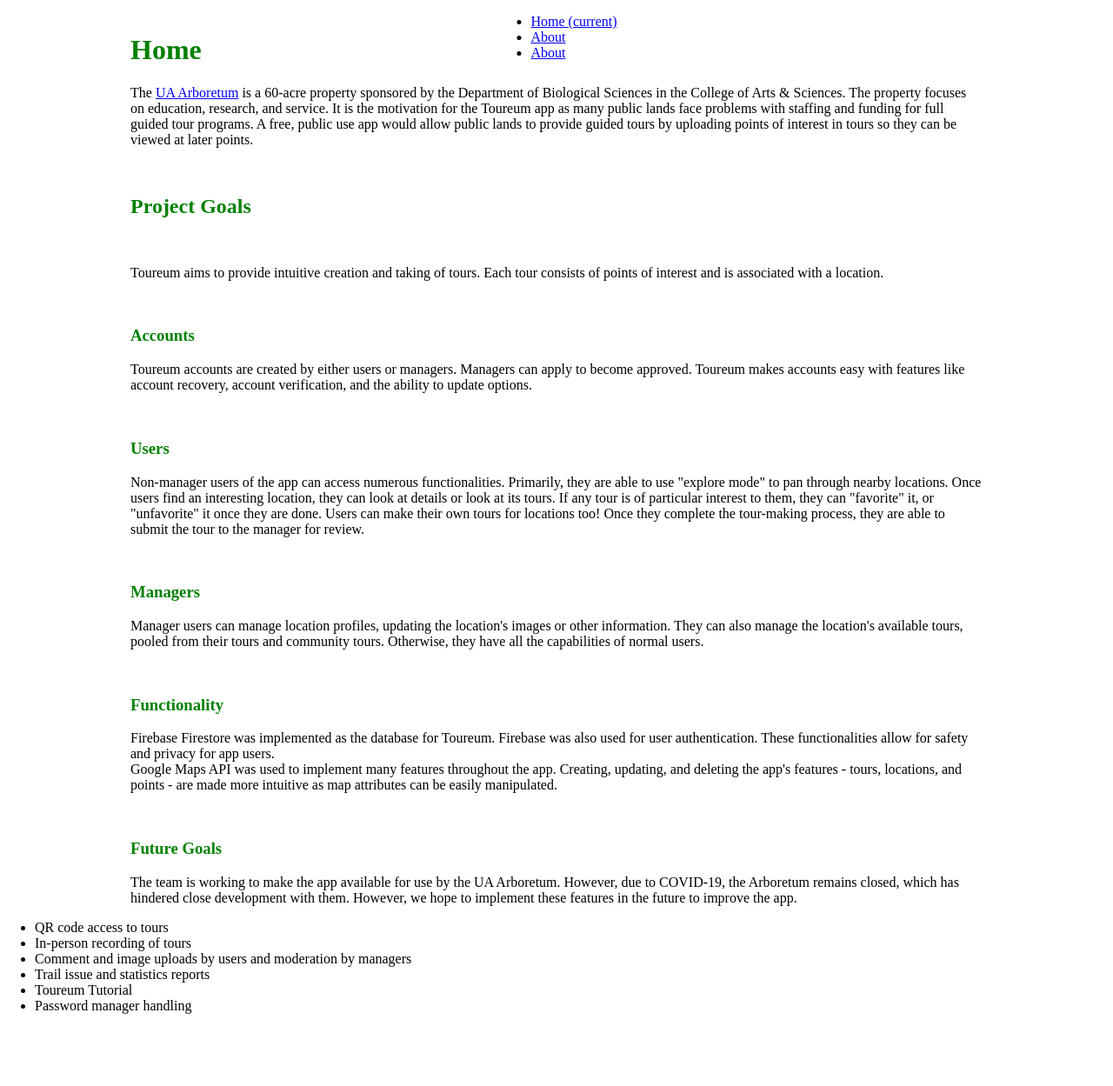
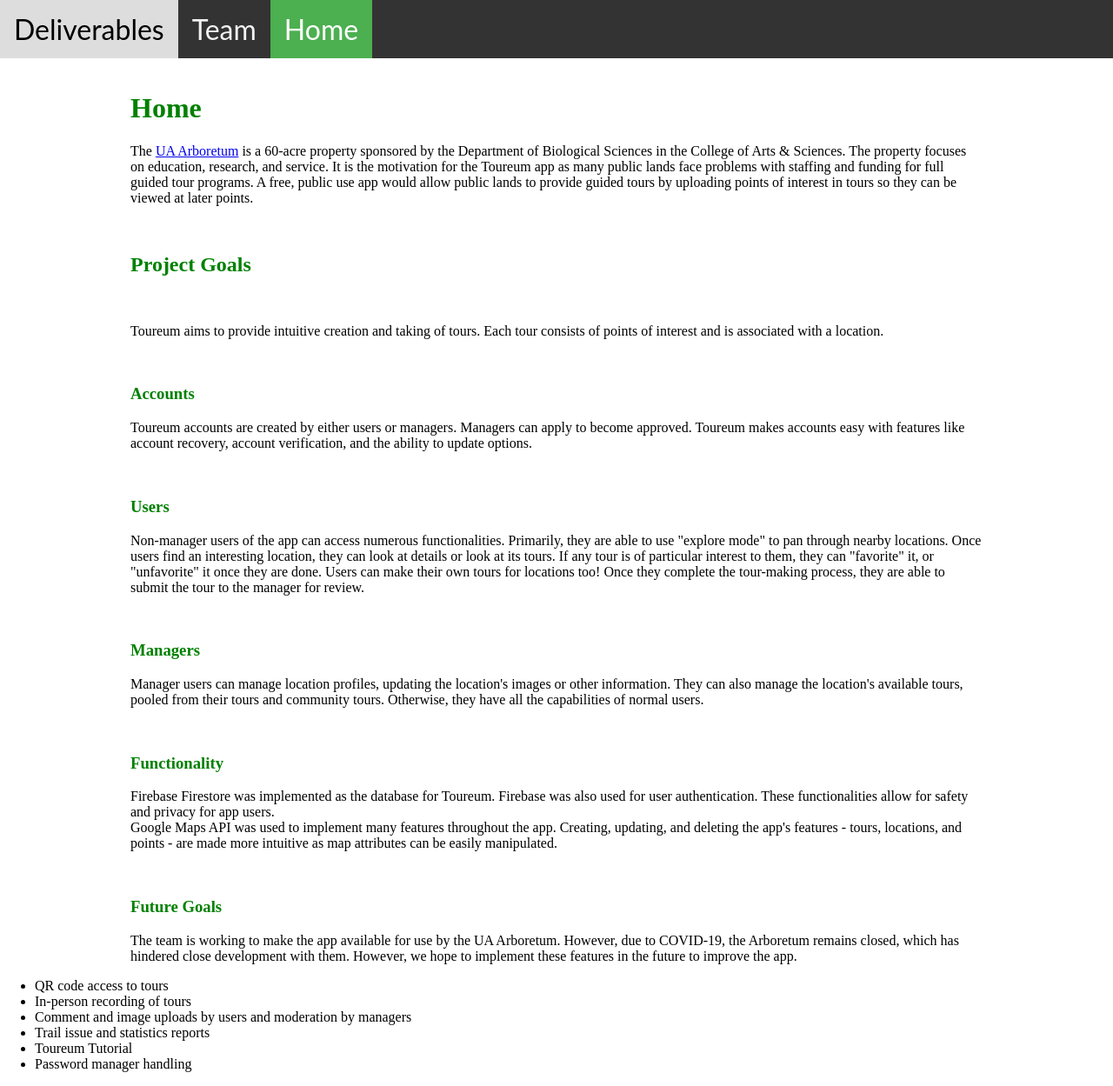
Before and after one commit to lmbrager/CS495Arboretum.github.io, a Jekyll site: the page built from index.html, in a window 1280 px wide. Shown: the whole page at 87% size. Built offline with Jekyll 4.4.1, drawn with Linux system fonts in a browser that asks for light colours; before the commit the page ends 1182 px from its top, so only the background shows below that.

Commit message:
Update nav.html

```diff
--- a/_includes/nav.html
+++ b/_includes/nav.html
@@ -4,7 +4,7 @@
   background-color: #333;
 }
 .topnav a {
-  float: right;
+  float: left;
   color: #f2f2f2;
   text-align: center;
   padding: 14px 16px;
@@ -22,41 +22,11 @@ a.navbar-brand {
   background-color: #4CAF50;
   color: white;
 }
-  .navbar-nav.navbar-center {
-            position: absolute;
-            left: 50%;
-            transform: translatex(-50%);
-        }
-
 </style>
 
-
-  <div class="collapse navbar-collapse"
-                 id="navbarSupportedContent">
-                <ul class=" nav navbar-nav navbar-center">
-                    <li class="nav-item active">
-                        <a class="nav-link"
-                           href="#">
-                          Home
-                          <span class="sr-only">
-                            (current)
-                          </span>
-                      </a>
-                    </li>
-                    <li class="nav-item">
-                        <a class="nav-link"
-                           href="#">
-                          About
-                        </a>
-                    </li>
-                    <li class="nav-item">
-                        <a class="nav-link"
-                           href="#">
-                          About
-                        </a>
-                    </li>
-                </ul>
-            </div>
-        </div>
+<div class="topnav" style="padding:0px;font-family:'Lato',sans-serif">
+        {% for p in site.pages %}
+        	<a {% if p.url == page.url %}class="active"{% endif %} href="{{ site.baseurl }}{{ p.url }}">{{ p.title }}</a>
+        {% endfor %}
 </div>
 <br>
```
